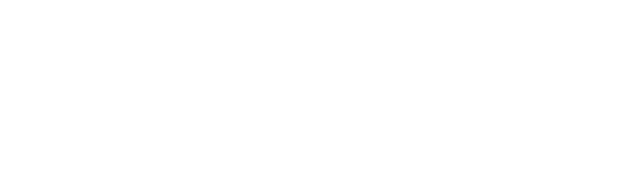
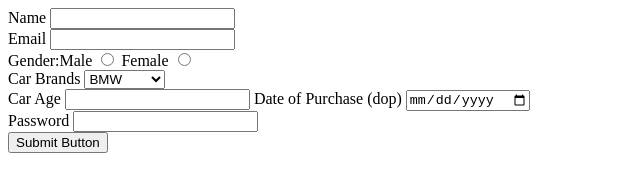
Before and after one commit to acciojob/car-insurance-form-Devashish198, a website: page main.html in a window 1280 px wide. Shown: the whole page, without its empty margins (0-640 px from the left). Drawn offline with Linux system fonts and the light colour scheme.

Commit message:
created a submission

```diff
--- a/main.html
+++ b/main.html
@@ -7,7 +7,39 @@
 </head>
 
 <body>
-	<!-- the entire body must be written by student -->
+	<form method="post">
+
+		<label for="name">Name</label>
+		<input type="text" id="name" required><br>
+
+		<label for="email">Email</label>
+		<input type="email" id="email" required><br>
+
+		Gender:<label for="male">Male</label>
+		<input type="radio" id="male" required name="gender">
+		<label for="female">Female</label>
+		<input type="radio" id="female" required name="gender"><br>
+
+		<label for="cars">Car Brands</label>
+		<select id="cars">
+			<option>BMW</option>
+			<option>Audi</option>
+			<option>Mercedez</option>
+		</select><br>
+
+		<label for="carage">Car Age</label>
+		<input type="number" id="carage" required>
+
+		<label for="dop">Date of Purchase (dop)</label>
+		<input type="Date" id="dop" required><br>
+
+
+		<label for="password">Password</label>
+		<input type="password" id="password" required><br>
+
+		<button type="submit">Submit Button</button>
+
+	</form>
     <script type="text/javascript" src="./script.js">
 </script>
 
```
